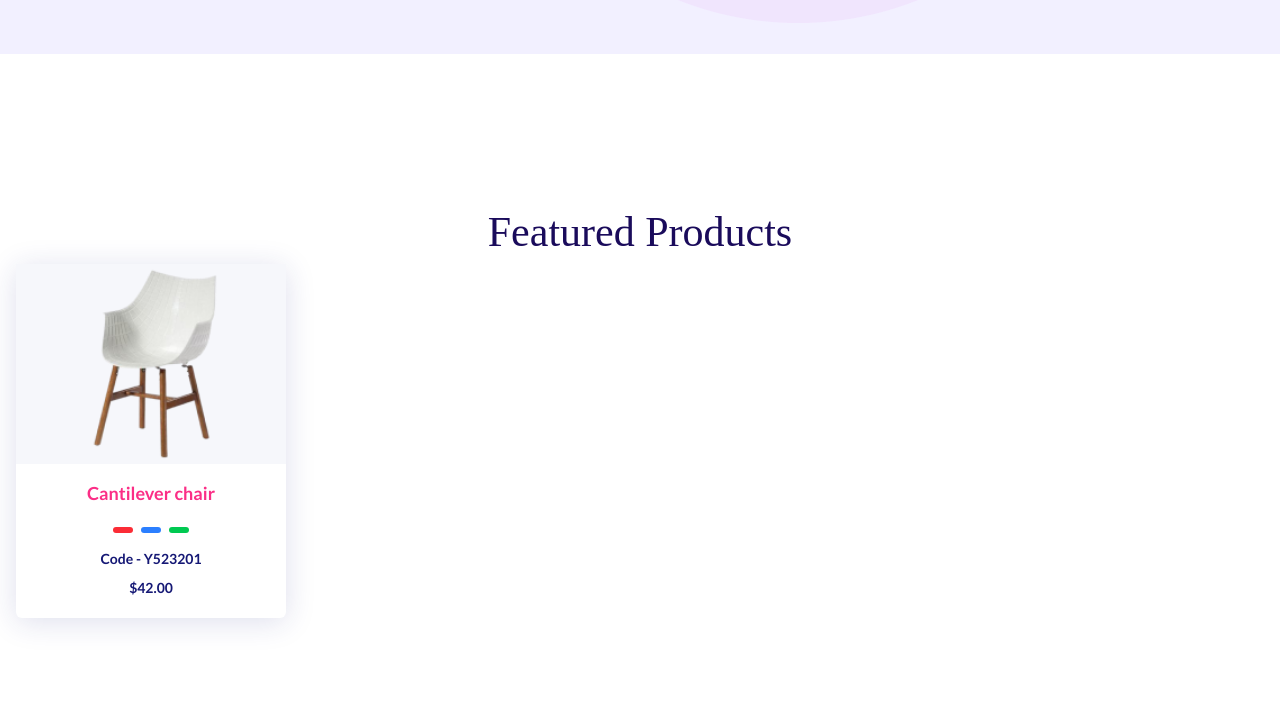
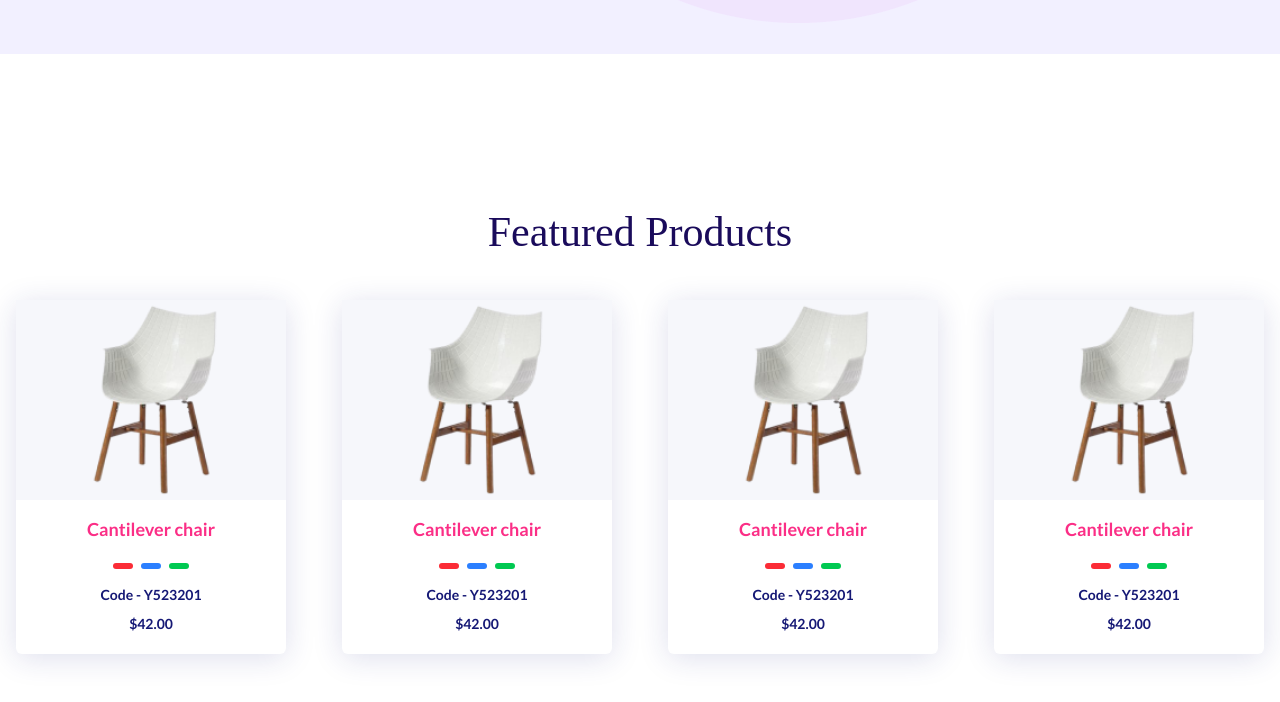
Before and after one commit to Rakib-Hassan-web/E-commace-with-next-js, a Next.js app: page / in a window 1280 px wide. Shown: the part 820-1522 px from the top of the page. Built offline with nearby package versions, Linux system fonts and the light colour scheme; a web font is replaced by a local one.

Commit message:
all cart s added need tao configure

```diff
--- a/app/component/FeaturedProducts.jsx
+++ b/app/component/FeaturedProducts.jsx
@@ -12,21 +12,17 @@ const FeaturedProducts = () => {
                 <h1 className=' font-aby font-normal text-[42px] text-[#1A0B5B] text-center'>Featured Products</h1>
             </div>
 
+            {/* ------------all carts------- */}
+            <div className='flex items-center justify-between mt-9'>
+
+
+
                 <div className='w-[270px]   shadow-[0px_4px_30px_0px_rgba(31,_38,_135,_0.15)] rounded-md'>
                     <div className='w-[270px]  bg-[#F6F7FB] flex justify-center items-center'>
 
 
-                            <Image className='w-[200px] '
-
-
-                                src={'/image 1168.png'}
-                                width={100}
-                                height={100}
-                                alt='product image'
-
-
-
-                            />
+                        <Image className='w-[200px] ' src={'/image 1168.png'} width={100} height={100}
+                            alt='product image' />
 
                     </div>
                     <div className='pb-5'>
@@ -37,8 +33,83 @@ const FeaturedProducts = () => {
                             <button className='w-5 h-1.5 bg-blue-500 rounded-4xl  cursor-pointer '></button>
                             <button className='w-5 h-1.5 bg-green-500 rounded-4xl  cursor-pointer '></button>
                         </div>
-                    <p className='text-[14px] font-semibold text-[#151875] text-center mt-[15px] font-lato'>Code - Y523201</p>
-                    <p className='text-[14px] font-semibold text-[#151875] text-center mt-[8px] font-lato'>$42.00</p>
+                        <p className='text-[14px] font-semibold text-[#151875] text-center mt-[15px] font-lato'>Code -
+                            Y523201</p>
+                        <p className='text-[14px] font-semibold text-[#151875] text-center mt-[8px] font-lato'>$42.00
+                        </p>
+                    </div>
+                </div>
+
+
+                  <div className='w-[270px]   shadow-[0px_4px_30px_0px_rgba(31,_38,_135,_0.15)] rounded-md'>
+                    <div className='w-[270px]  bg-[#F6F7FB] flex justify-center items-center'>
+
+
+                        <Image className='w-[200px] ' src={'/image 1168.png'} width={100} height={100}
+                            alt='product image' />
+
+                    </div>
+                    <div className='pb-5'>
+
+                        <h2 className='text-[18px] font-bold text-pink text-center mt-4 font-lato'>Cantilever chair</h2>
+                        <div className='flex  justify-center items-center gap-2 mt-5'>
+                            <button className='w-5 h-1.5 bg-red-500 rounded-4xl  cursor-pointer  '></button>
+                            <button className='w-5 h-1.5 bg-blue-500 rounded-4xl  cursor-pointer '></button>
+                            <button className='w-5 h-1.5 bg-green-500 rounded-4xl  cursor-pointer '></button>
+                        </div>
+                        <p className='text-[14px] font-semibold text-[#151875] text-center mt-[15px] font-lato'>Code -
+                            Y523201</p>
+                        <p className='text-[14px] font-semibold text-[#151875] text-center mt-[8px] font-lato'>$42.00
+                        </p>
+                    </div>
+                </div>
+
+
+                  <div className='w-[270px]   shadow-[0px_4px_30px_0px_rgba(31,_38,_135,_0.15)] rounded-md'>
+                    <div className='w-[270px]  bg-[#F6F7FB] flex justify-center items-center'>
+
+
+                        <Image className='w-[200px] ' src={'/image 1168.png'} width={100} height={100}
+                            alt='product image' />
+
+                    </div>
+                    <div className='pb-5'>
+
+                        <h2 className='text-[18px] font-bold text-pink text-center mt-4 font-lato'>Cantilever chair</h2>
+                        <div className='flex  justify-center items-center gap-2 mt-5'>
+                            <button className='w-5 h-1.5 bg-red-500 rounded-4xl  cursor-pointer  '></button>
+                            <button className='w-5 h-1.5 bg-blue-500 rounded-4xl  cursor-pointer '></button>
+                            <button className='w-5 h-1.5 bg-green-500 rounded-4xl  cursor-pointer '></button>
+                        </div>
+                        <p className='text-[14px] font-semibold text-[#151875] text-center mt-[15px] font-lato'>Code -
+                            Y523201</p>
+                        <p className='text-[14px] font-semibold text-[#151875] text-center mt-[8px] font-lato'>$42.00
+                        </p>
+                    </div>
+                </div>
+
+
+                  <div className='w-[270px]   shadow-[0px_4px_30px_0px_rgba(31,_38,_135,_0.15)] rounded-md'>
+                    <div className='w-[270px]  bg-[#F6F7FB] flex justify-center items-center'>
+
+
+                        <Image className='w-[200px] ' src={'/image 1168.png'} width={100} height={100}
+                            alt='product image' />
+
+                    </div>
+                    <div className='pb-5'>
+
+                        <h2 className='text-[18px] font-bold text-pink text-center mt-4 font-lato'>Cantilever chair</h2>
+                        <div className='flex  justify-center items-center gap-2 mt-5'>
+                            <button className='w-5 h-1.5 bg-red-500 rounded-4xl  cursor-pointer  '></button>
+                            <button className='w-5 h-1.5 bg-blue-500 rounded-4xl  cursor-pointer '></button>
+                            <button className='w-5 h-1.5 bg-green-500 rounded-4xl  cursor-pointer '></button>
+                        </div>
+                        <p className='text-[14px] font-semibold text-[#151875] text-center mt-[15px] font-lato'>Code -
+                            Y523201</p>
+                        <p className='text-[14px] font-semibold text-[#151875] text-center mt-[8px] font-lato'>$42.00
+                        </p>
+                    </div>
                 </div>
             </div>
         </div>
```
Lines whose indentation alone changed are shown as unchanged.
